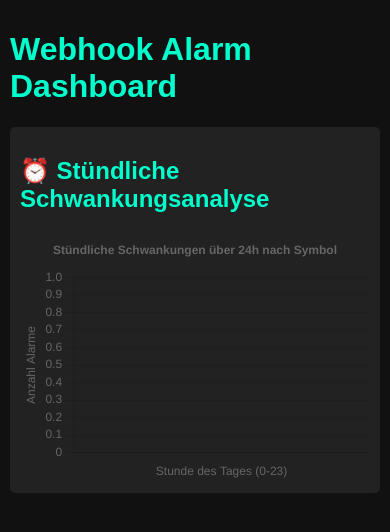
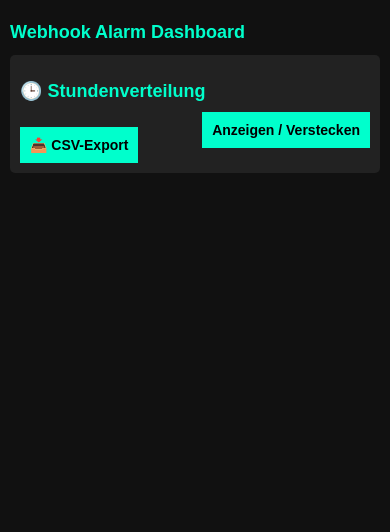
Before and after one commit to Bubu89/webhook-alarm-analyse, a Flask app: page /dashboard in a window 390 px wide. Shown: the top 532 px of the page. Run offline with Flask 3, Linux system fonts and the light colour scheme.

Commit message:
Update dashboard.html

```diff
--- a/templates/dashboard.html
+++ b/templates/dashboard.html
@@ -17,65 +17,138 @@
         h1, h2, h3 {
             color: #00ffcc;
         }
+        .matrix {
+            display: grid;
+            grid-template-columns: repeat(13, 1fr);
+            gap: 2px;
+            margin-top: 10px;
+            font-size: 14px;
+        }
+        .matrix div {
+            padding: 4px;
+            background: #333;
+            text-align: center;
+            border-radius: 4px;
+        }
         .section {
             margin-bottom: 20px;
             padding: 10px;
             background: #222;
             border-radius: 5px;
         }
+        input, select {
+            display: block;
+            padding: 8px;
+            margin: 8px 0;
+            min-width: 2cm;
+            width: auto;
+            font-size: 16px;
+        }
+        button {
+            padding: 10px;
+            background: #00ffcc;
+            border: none;
+            color: #000;
+            cursor: pointer;
+            font-weight: bold;
+            font-size: 16px;
+            margin-top: 10px;
+        }
+        ul {
+            font-size: 14px;
+        }
+        .hidden {
+            display: none;
+        }
+        form.inline {
+            display: inline;
+        }
+        .checkbox {
+            transform: scale(1.3);
+            margin-right: 10px;
+        }
         canvas {
             max-height: 250px;
+        }
+        @media (max-width: 600px) {
+            body { font-size: 14px; }
+            .matrix { font-size: 12px; grid-template-columns: repeat(13, minmax(20px, 1fr)); }
+            button, input, select { font-size: 14px; }
+            h1, h2, h3 { font-size: 18px; }
         }
     </style>
 </head>
 <body>
     <h1>Webhook Alarm Dashboard</h1>
 
+    <!-- Bestehende Abschnitte ... -->
+
     <div class="section">
-        <h2>⏰ Stündliche Schwankungsanalyse</h2>
-        <canvas id="stundenStrahlChart"></canvas>
+        <h2>
+            🕒 Stundenverteilung
+            <button onclick="toggleVisibility('stundenChartContainer')" style="float: right;">Anzeigen / Verstecken</button>
+        </h2>
+        <div id="stundenChartContainer" class="hidden">
+            <canvas id="stundenChart"></canvas>
+        </div>
+        <form method="get" action="/export_csv">
+            <button type="submit">📥 CSV-Export</button>
+        </form>
     </div>
 
     <script>
-        const stundenStrahlDaten = {{ stunden_strahl_daten | tojson }};
-        const stundenStrahlLabels = stundenStrahlDaten.map(row => row.stunde);
-        const stundenStrahlDatasets = [];
-        const keys = Object.keys(stundenStrahlDaten[0] || {}).filter(k => k !== "stunde");
+        function toggleAlarme() {
+            const btn = document.getElementById("toggleAlarmeBtn");
+            const liste = document.querySelectorAll("#alarmListe li");
+            const expanded = btn.getAttribute("data-expanded") === "true";
+            liste.forEach((el, idx) => {
+                if (idx >= 5) el.classList.toggle("hidden", !expanded);
+            });
+            btn.textContent = expanded ? "📋 Alle anzeigen" : "📋 Weniger anzeigen";
+            btn.setAttribute("data-expanded", expanded ? "false" : "true");
+        }
 
-        keys.forEach(key => {
-            stundenStrahlDatasets.push({
-                label: key,
-                data: stundenStrahlDaten.map(row => row[key] || 0),
-                borderColor: key === "BTC" ? "#f2a900" : key === "ETH" ? "#3c3c3d" : "#66ccff",
-                backgroundColor: "transparent",
-                tension: 0.3,
-                borderWidth: 2,
-                pointRadius: 2
+        function ladeEinstellungen(interval, max, trend) {
+            if (!confirm("Diese Aktion überschreibt die aktuellen Eingaben. Fortfahren?")) return;
+            document.querySelector("select[name='interval_hours_dropdown']").value = interval;
+            document.querySelector("input[name='max_alarms']").value = max;
+            document.querySelector("select[name='trend_richtung']").value = trend;
+        }
+
+        function toggleVisibility(id) {
+            document.getElementById(id).classList.toggle('hidden');
+        }
+
+        const stundenDaten = {{ stunden_strahl_daten | tojson }};
+        const stundenLabels = stundenDaten.map(e => e.stunde);
+        const stundenDatasets = [];
+        if (stundenDaten.length > 0) {
+            const schluessel = Object.keys(stundenDaten[0]).filter(k => k !== "stunde");
+            schluessel.forEach(key => {
+                stundenDatasets.push({
+                    label: key,
+                    data: stundenDaten.map(e => e[key] || 0),
+                    backgroundColor: key.includes("bullish") ? "#00ff00" : "#ff4444"
+                });
             });
-        });
+        }
 
-        new Chart(document.getElementById("stundenStrahlChart").getContext("2d"), {
-            type: "line",
+        new Chart(document.getElementById("stundenChart").getContext("2d"), {
+            type: "bar",
             data: {
-                labels: stundenStrahlLabels,
-                datasets: stundenStrahlDatasets
+                labels: stundenLabels,
+                datasets: stundenDatasets
             },
             options: {
                 responsive: true,
                 maintainAspectRatio: false,
                 plugins: {
                     legend: { position: 'top' },
-                    title: { display: true, text: 'Stündliche Schwankungen über 24h nach Symbol' }
+                    title: { display: true, text: 'Alarme pro Stunde nach Symbol/Trend' }
                 },
                 scales: {
-                    x: {
-                        title: { display: true, text: 'Stunde des Tages (0-23)' },
-                        ticks: { stepSize: 1 }
-                    },
-                    y: {
-                        beginAtZero: true,
-                        title: { display: true, text: 'Anzahl Alarme' }
-                    }
+                    x: { stacked: true },
+                    y: { stacked: true, beginAtZero: true }
                 }
             }
         });
```
